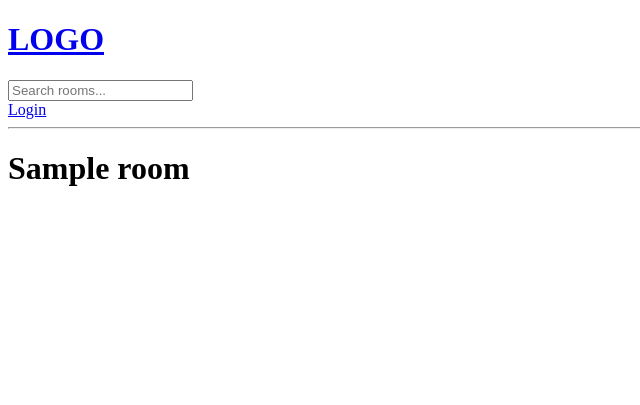
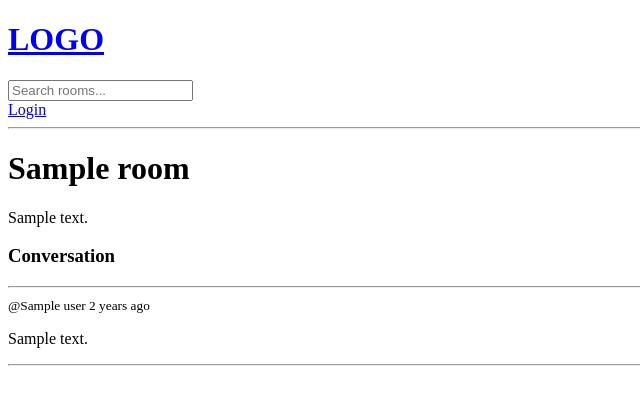
Before and after one commit to aelraf/studybud, a Django app: template base/templates/base/room.html in a window 1280 px wide. Shown: the top 405 px of the page, without its empty margins (0-640 px from the left). Run offline with Django 4.2, Linux system fonts and the light colour scheme; the template is opened without the code that fills it: most values are stand-ins (such as "Sample title", 1, 10 or a date in 2020).

Commit message:
dodawanie wpisów do <<pokoi>>

```diff
--- a/base/templates/base/room.html
+++ b/base/templates/base/room.html
@@ -7,4 +7,28 @@
 
 {% block content %}
 <h1>{{ room.name }}</h1>
+
+<p>{{ room.description }}</p>
+
+<div class="comment-wrapper">
+    <h3>Conversation</h3>
+    <hr>
+    {% for message in room_messages %}
+        <div>
+            <small>@{{ message.user }}  {{ message.created | timesince }} ago</small>
+            <p>{{ message.body }}</p>
+            <hr>
+        </div>
+    {% endfor %}
+</div>
+
+{% if request.user.is_authenticated %}
+<div class="comment-form">
+    <form method="POST" action="">
+        {% csrf_token %}
+        <input type="text" name="body" placeholder="Write you message here..." />
+    </form>
+</div>
+{% endif %}
+
 {% endblock %}
--- a/base/views.py
+++ b/base/views.py
@@ -37,8 +37,8 @@
 
 def room(request, pk):
     room = Room.objects.get(id=pk)
-
-    context = {'room': room}
+    room_messages = room.message_set.all().order_by('-created')
+    context = {'room': room, 'room_messages': room_messages}
 
     return render(request, 'base/room.html', context=context)
 
--- a/templates/navbar.html
+++ b/templates/navbar.html
@@ -8,6 +8,7 @@
 </form>
 
 {% if request.user.is_authenticated %}
+<p>Hello {{ request.user }}</p>
 <a href="{% url 'logout' %}">Logout</a>
 {% else %}
 <a href="{% url 'login' %}">Login</a>
```
